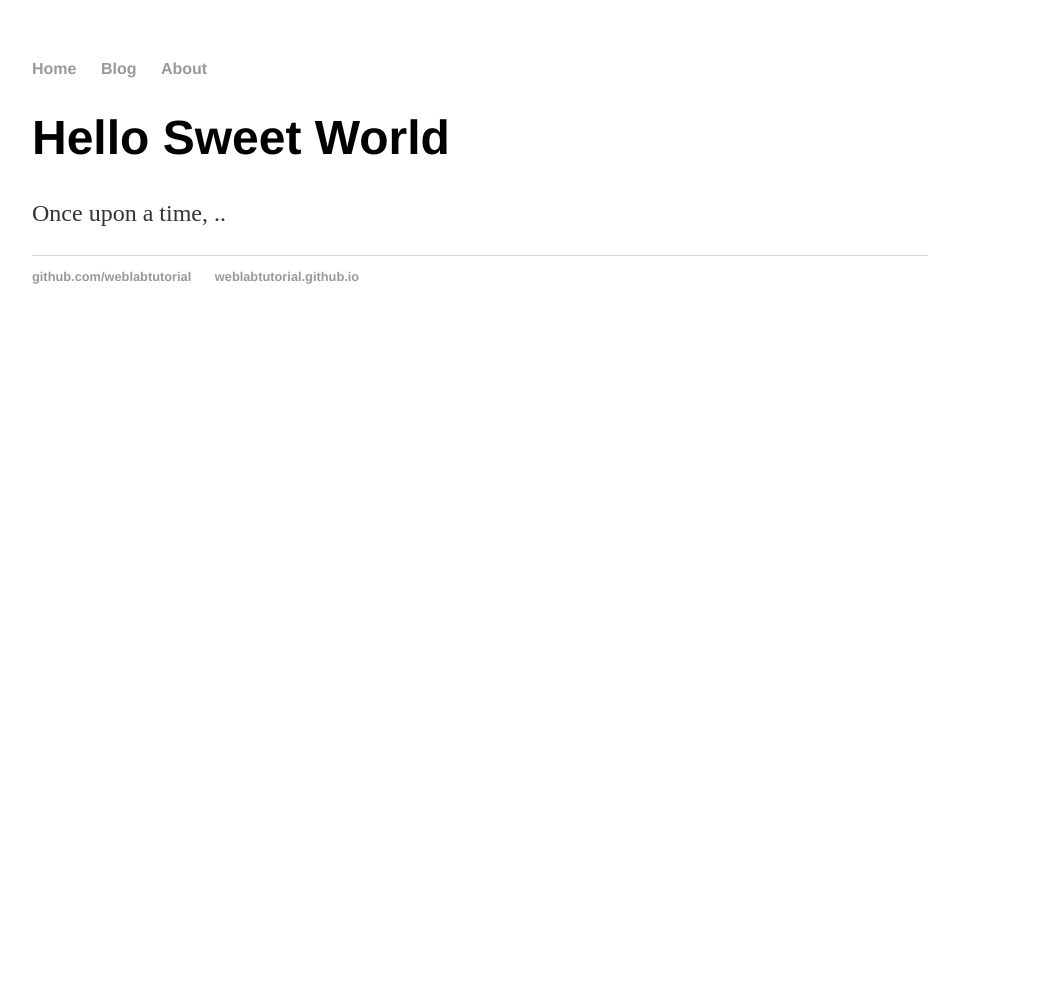
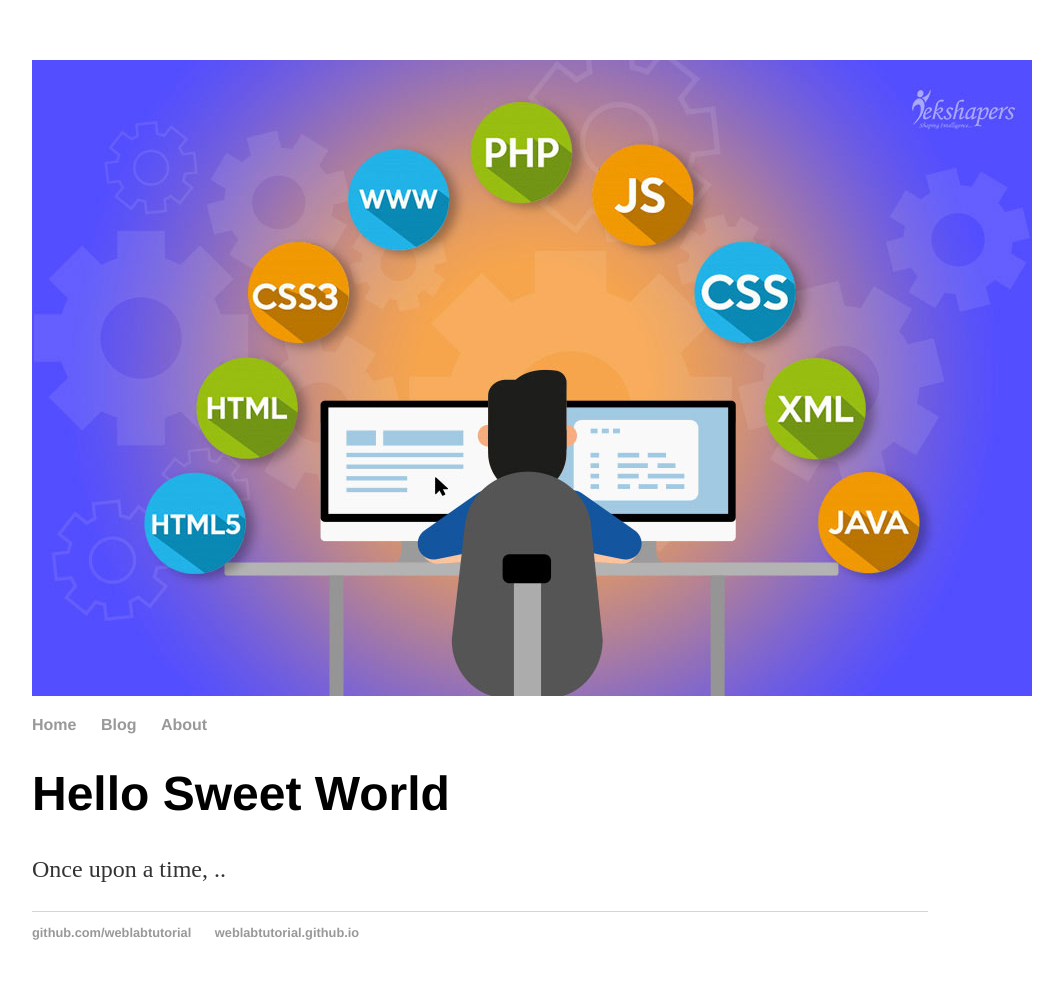
Before and after one commit to pooja-meledath/pooja-meledath, a Jekyll site: the page built from index.html, in a window 1280 px wide. Shown: the whole page, without its empty margins (160-1223 px from the left). Built offline with Jekyll 4.4.1, drawn with Linux system fonts in a browser that asks for light colours; before the commit the page ends 900 px from its top, so only the background shows below that.

Commit message:
Update default.html

```diff
--- a/_layouts/default.html
+++ b/_layouts/default.html
@@ -6,6 +6,7 @@
 <link rel="stylesheet" type="text/css" href="/css/main.css">
 </head>
 <body>
+<img src = "Images/wb.jpg">
 <nav>
 <ul>
 <li><a href="/">Home</a></li>
```
